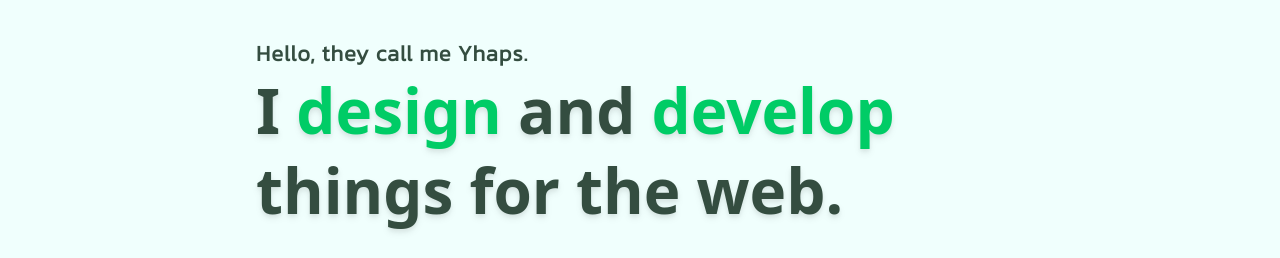
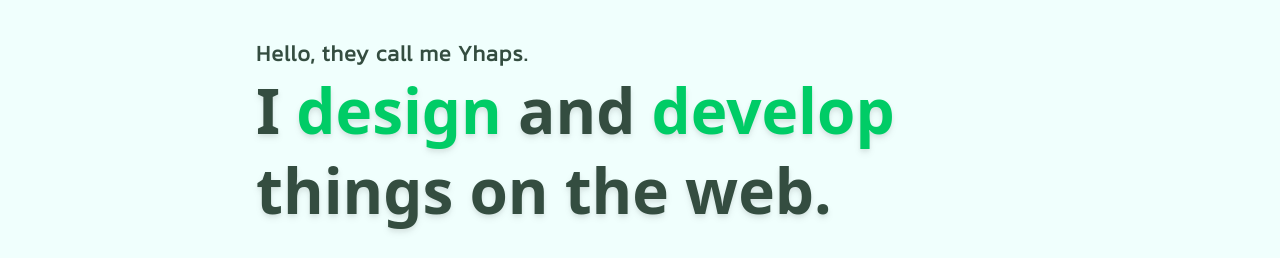
Before and after one commit to JCYhapon/latest-portfolio, a React (Vite) app: page / in a window 1280 px wide. Shown: the part 238-496 px from the top of the page. Built offline with nearby package versions, Linux system fonts and the light colour scheme.

Commit message:
change hero text

```diff
--- a/src/components/sections/hero.jsx
+++ b/src/components/sections/hero.jsx
@@ -17,8 +17,7 @@ const hero = () => {
             </span>
             <h1 className="text-[62px] font-extrabold text-primaryFont drop-shadow-md leading-[5rem]">
               I <span className="text-[#00CC66]">design</span> and{" "}
-              <span className="text-[#00CC66]">develop</span> things for the
-              web.
+              <span className="text-[#00CC66]">develop</span> things on the web.
             </h1>
           </div>
           <div className="mt-[30px] flex gap-6">
```
